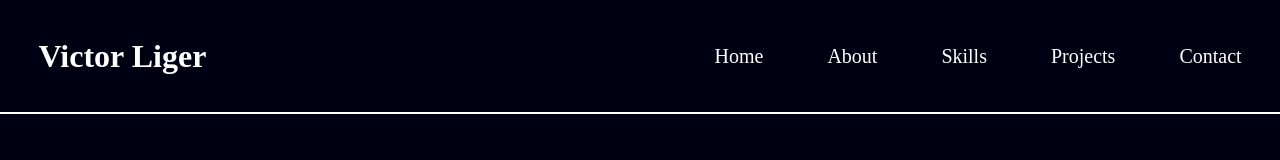
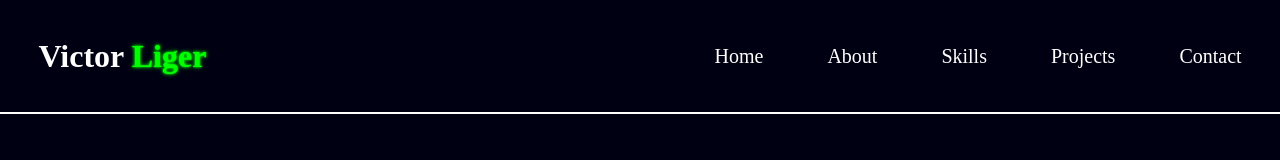
Before and after one commit to VicLiger/Portifolio, an Angular app: page / in a window 1280 px wide. Shown: the top 160 px of the page. Built offline with nearby package versions, Linux system fonts and the light colour scheme.

Commit message:
🚧 feat: terminando de construir o header de opções

```diff
--- a/src/app/components/header-bar/header-bar.component.css
+++ b/src/app/components/header-bar/header-bar.component.css
@@ -15,6 +15,19 @@
     position: relative;
     left: 3vw;
 }
+.title-bar span {
+    color: rgb(0, 255, 0); /* Cor do texto neon */
+    font-weight: bold; /* Deixa o texto mais "forte" */
+
+    /* Neon leve em torno das letras */
+    text-shadow:
+        0 0 2px rgb(0, 255, 0), /* Brilho bem próximo ao texto */
+        0 0 4px rgb(0, 255, 0); /* Brilho suave um pouco mais afastado */
+
+    /* Nenhuma sombra externa (drop-shadow) para focar só no texto */
+}
+
+
 
 .options-bar ul{
     position: relative;
@@ -92,12 +105,6 @@
     transition: border-bottom 10s ease;
 }
 
-.enlarged.active {
-    border-bottom: 2px solid green; /* Borda verde quando ativo */
-}
-
-
-
 
 .options-bar ul li:hover {
     transform: scale(1.25);
```
